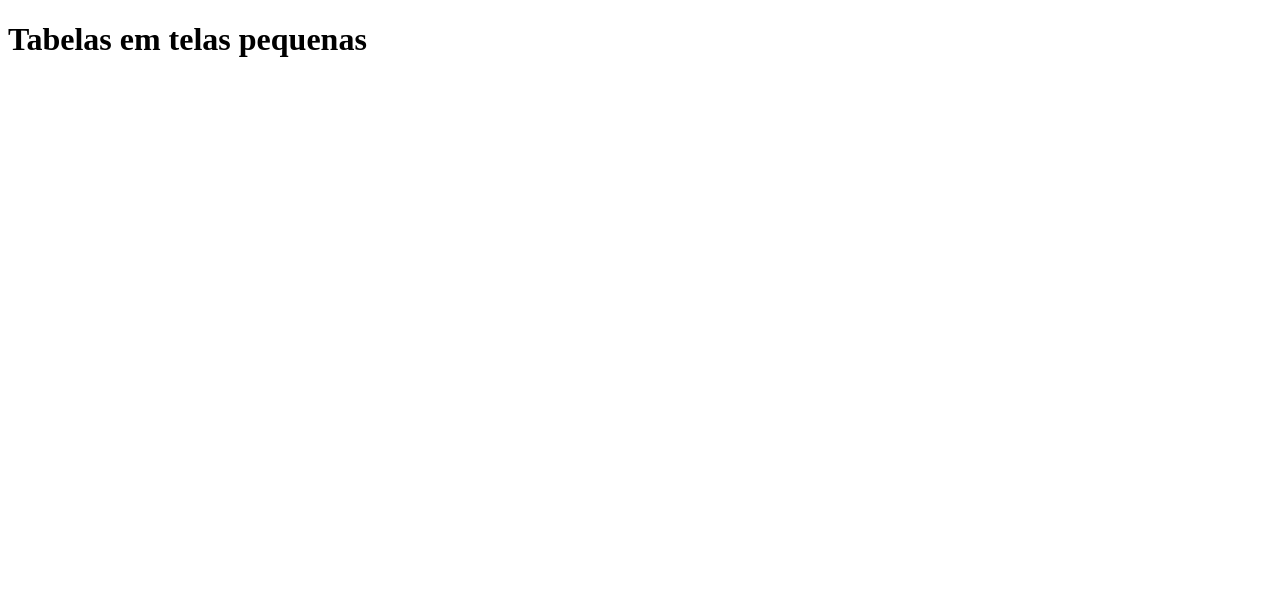
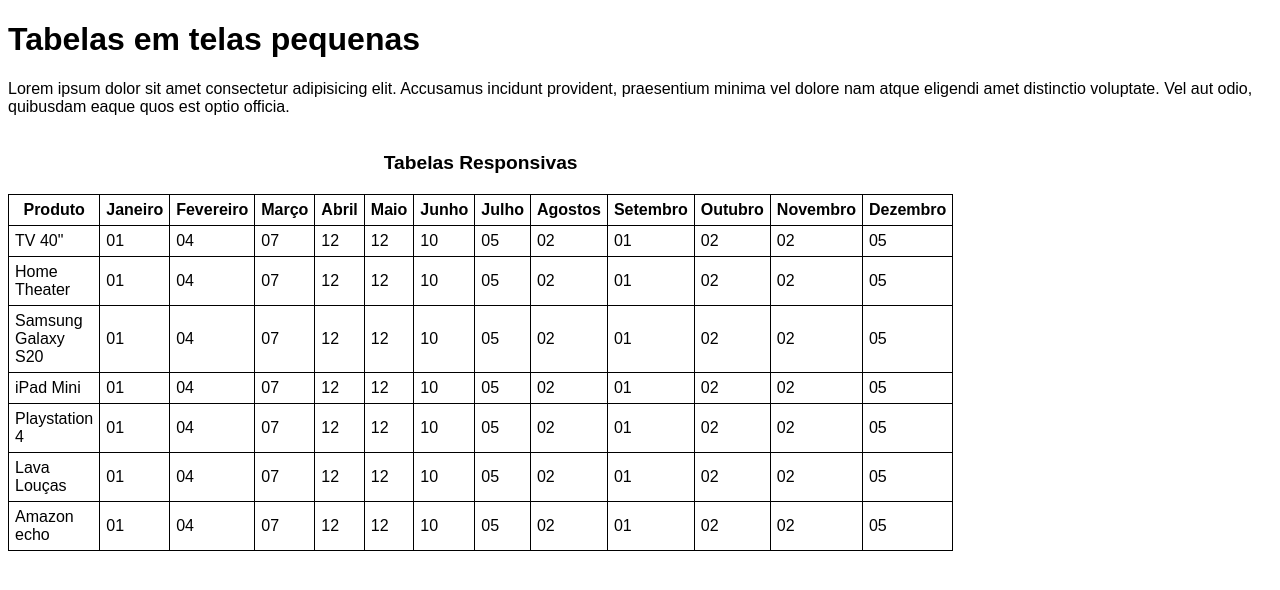
Before and after one commit to DUDUBR0202/html-css, a plain HTML site: page Exercicios/Ex023/tabela006.html in a window 1280 px wide. Drawn offline with Linux system fonts and the light colour scheme.

Commit message:
novo exercicio

```diff
--- a/Exercicios/Ex023/tabela006.html
+++ b/Exercicios/Ex023/tabela006.html
@@ -4,9 +4,165 @@
     <meta charset="UTF-8">
     <meta name="viewport" content="width=device-width, initial-scale=1.0">
     <title>Tabelas Responsivas</title>
+    <style>
+        body{
+            font-family: Arial, Helvetica, sans-serif;
+        }
+                table{
+        border-collapse: collapse;
+        width: 500px;
+     }
+        caption{
+            font-size: 1.2em;
+            font-weight: bolder;
+            padding: 20px;
+        }
+
+        th, td{
+            border: 1px solid black;
+            padding: 6px;
+        }
+
+        tr:nth-child(even) {
+            background-color: white;
+        }
+        div#countainer{
+            overflow-x: auto;
+        }
+
+    </style>
 </head>
 <body>
     <h1>Tabelas em telas pequenas</h1>
-
+    <p>Lorem ipsum dolor sit amet consectetur adipisicing elit. Accusamus incidunt provident, praesentium minima vel dolore nam atque eligendi amet distinctio voluptate. Vel aut odio, quibusdam eaque quos est optio officia.</p>
+    <div id="countainer">
+        <table>
+            <caption>Tabelas Responsivas</caption>
+            <thead>
+            <tr>
+            <th>Produto</th>
+            <th>Janeiro</th>
+            <th>Fevereiro</th>
+            <th>Março</th>
+            <th>Abril</th>
+            <th>Maio</th>
+            <th>Junho</th>
+            <th>Julho</th>
+            <th>Agostos</th>
+            <th>Setembro</th>
+            <th>Outubro</th>
+            <th>Novembro</th>
+            <th>Dezembro</th>
+            </tr>
+            </thead>
+            <tbody>
+                <tr>
+                    <td>TV 40"</td>
+                    <td>01</td>
+                    <td>04</td>
+                    <td>07</td>
+                    <td>12</td>
+                    <td>12</td>
+                    <td>10</td>
+                    <td>05</td>
+                    <td>02</td>
+                    <td>01</td>
+                    <td>02</td>
+                    <td>02</td>
+                    <td>05</td>
+                </tr>
+                <tr>
+                    <td>Home Theater</td>
+                    <td>01</td>
+                    <td>04</td>
+                    <td>07</td>
+                    <td>12</td>
+                    <td>12</td>
+                    <td>10</td>
+                    <td>05</td>
+                    <td>02</td>
+                    <td>01</td>
+                    <td>02</td>
+                    <td>02</td>
+                    <td>05</td>
+                </tr>
+                <tr>
+                    <td>Samsung Galaxy S20</td>
+                    <td>01</td>
+                    <td>04</td>
+                    <td>07</td>
+                    <td>12</td>
+                    <td>12</td>
+                    <td>10</td>
+                    <td>05</td>
+                    <td>02</td>
+                    <td>01</td>
+                    <td>02</td>
+                    <td>02</td>
+                    <td>05</td>
+                </tr>
+                <tr>
+                    <td>iPad Mini</td>
+                    <td>01</td>
+                    <td>04</td>
+                    <td>07</td>
+                    <td>12</td>
+                    <td>12</td>
+                    <td>10</td>
+                    <td>05</td>
+                    <td>02</td>
+                    <td>01</td>
+                    <td>02</td>
+                    <td>02</td>
+                    <td>05</td>
+                </tr>
+                <tr>
+                    <td>Playstation 4</td>
+                    <td>01</td>
+                    <td>04</td>
+                    <td>07</td>
+                    <td>12</td>
+                    <td>12</td>
+                    <td>10</td>
+                    <td>05</td>
+                    <td>02</td>
+                    <td>01</td>
+                    <td>02</td>
+                    <td>02</td>
+                    <td>05</td>
+                </tr>
+                <tr>
+                    <td>Lava Louças</td>
+                    <td>01</td>
+                    <td>04</td>
+                    <td>07</td>
+                    <td>12</td>
+                    <td>12</td>
+                    <td>10</td>
+                    <td>05</td>
+                    <td>02</td>
+                    <td>01</td>
+                    <td>02</td>
+                    <td>02</td>
+                    <td>05</td>
+                </tr>
+                <tr>
+                    <td>Amazon echo</td>
+                    <td>01</td>
+                    <td>04</td>
+                    <td>07</td>
+                    <td>12</td>
+                    <td>12</td>
+                    <td>10</td>
+                    <td>05</td>
+                    <td>02</td>
+                    <td>01</td>
+                    <td>02</td>
+                    <td>02</td>
+                    <td>05</td>
+                </tr>
+            </tbody>
+        </table>
+    </div>
 </body>
 </html>
```
Also changed, not shown: Exercicios/Ex023/tabela005.html (+1 -1 lines).
